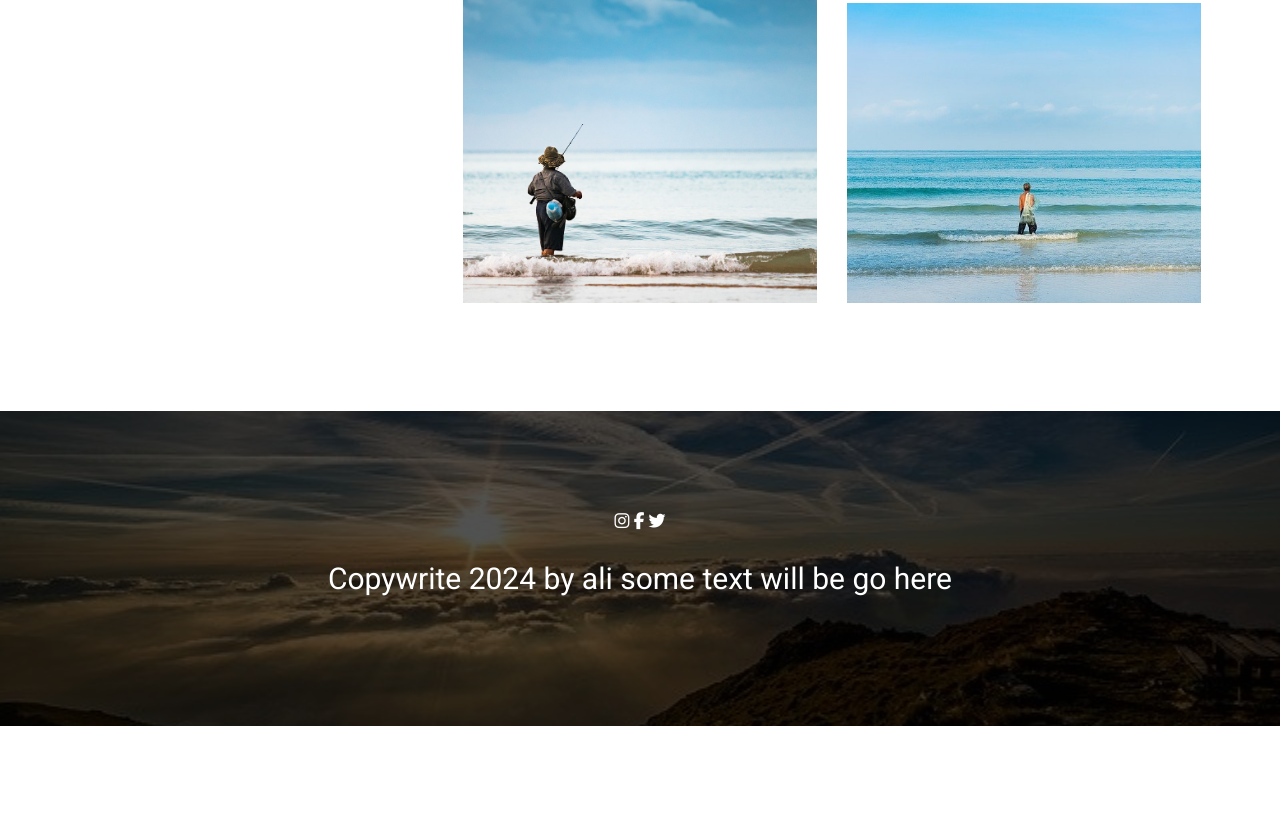
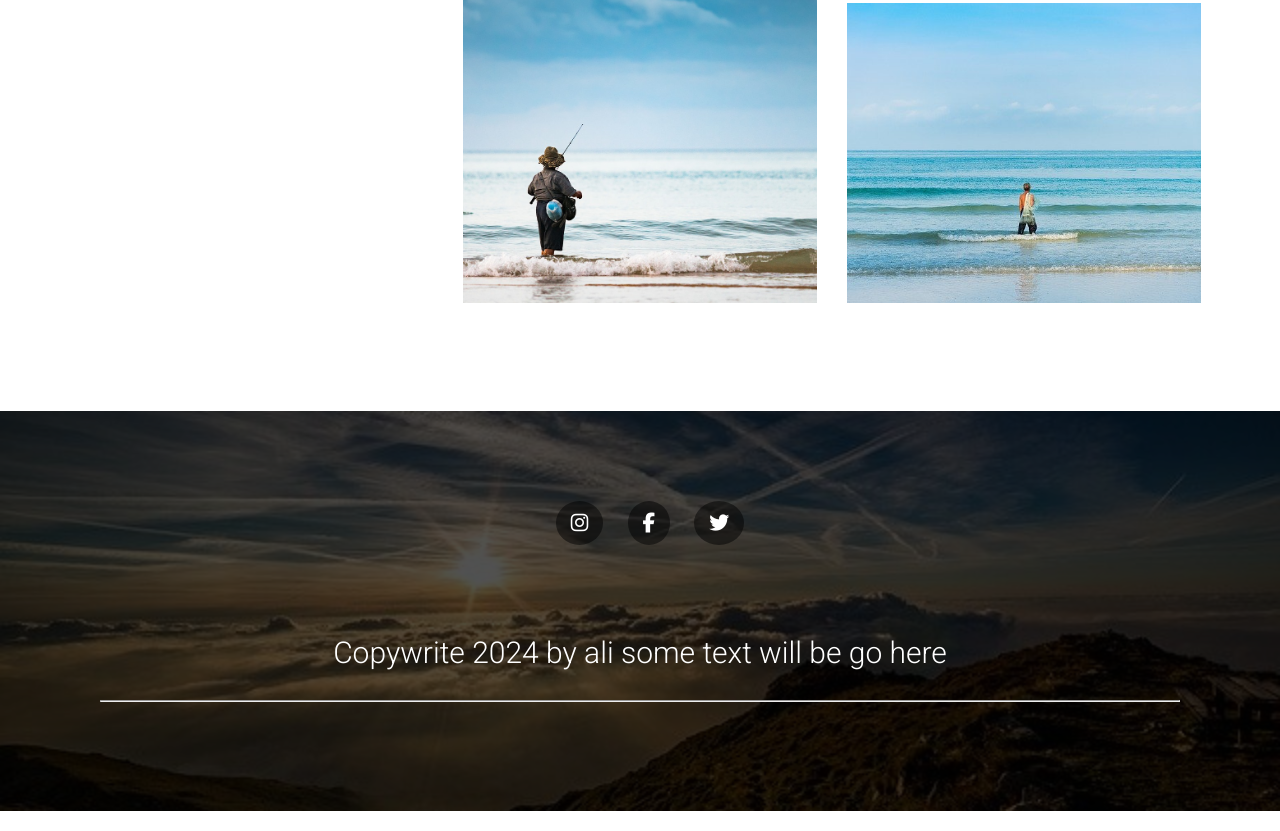
Before and after one commit to rafiahmedrizvee/Adaventure, a plain HTML site: page index.html in a window 1280 px wide. Shown: the part 2578-3409 px from the top of the page. Before the commit the page ends 3324 px from the top, so only its background shows below. Drawn offline with Linux system fonts and the light colour scheme.

Commit message:
complete-site

```diff
--- a/index.html
+++ b/index.html
@@ -125,10 +125,13 @@
 
     </section>
     <footer>
-        <span class="dot"><i class="item-center fa-brands fa-instagram" ></i></span>
-        <span class="dot"><i class="fa-brands fa-facebook-f"></i></span>
-        <span class="dot"><i class="fa-brands fa-twitter"></i></span>
+       <a href="https://www.instagram.com/"><span class="dot"><i class="item-center fa-brands fa-instagram" ></i></span></a>
+        <a href="https://www.facebook.com/"><span class="dot"><i class="fa-brands fa-facebook-f"></i></span></a>
+        <a href="#"><span class="dot"><i class="fa-brands fa-twitter"></i></span></a>
+
         <p>Copywrite 2024 by ali some text will be go here</p>
+        <hr>
+
     </footer>
 
 
--- a/styles/style.css
+++ b/styles/style.css
@@ -282,4 +282,24 @@ footer {
 }
 footer p{
     font-size: 30px;
+    font-weight: 100;
+    margin-top: 100px;
 }
+.dot{
+    margin: 10px 0 0 20px;
+
+    padding: 10px 15px;
+    color: white;
+    background-color: rgba(0, 0, 0, 0.493);
+    font-size: 20px;
+    border-radius: 50%;
+
+
+}
+.dot:hover{
+    background-color: rgb(255, 0, 0);
+    color: black;
+    letter-spacing: 3px;
+    border: 1px solid white;
+
+}
```
